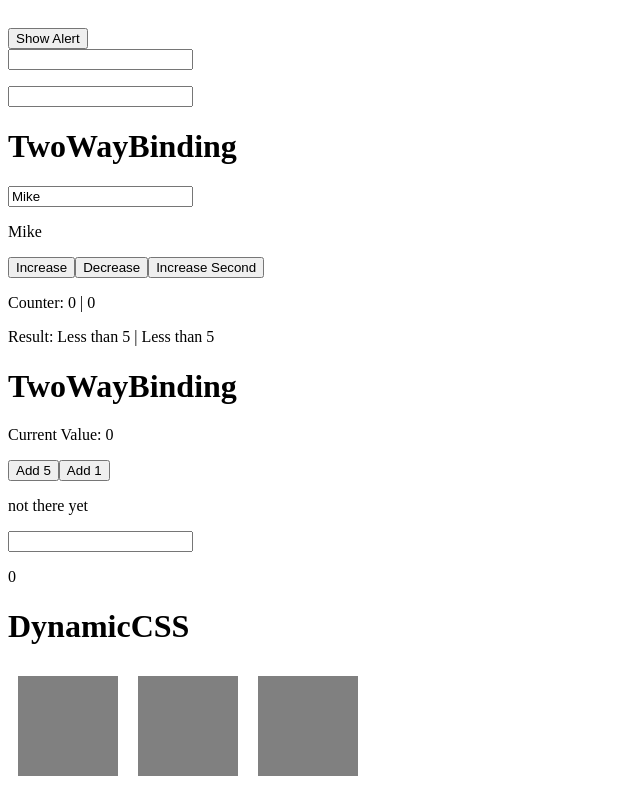
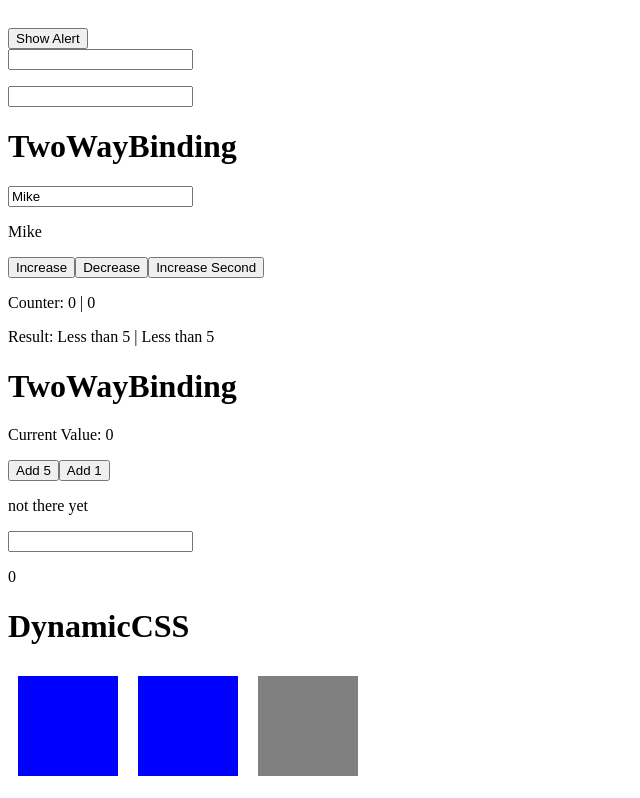
Before and after one commit to mikeliketool/vue-fundamentals, a Vue app: page / in a window 1280 px wide. Shown: the part 697-1495 px from the top of the page, without its empty margins (0-640 px from the left). Built offline with nearby package versions, Linux system fonts and the light colour scheme.

Commit message:
use an object to bind the css

```diff
--- a/src/components/DynamicCSS.vue
+++ b/src/components/DynamicCSS.vue
@@ -4,9 +4,9 @@
     <div
       class='demo'
       @click='attachRed = !attachRed'
-      :class='{red: attachRed}'
+      :class='divClasses'
     ></div>
-    <div class='demo' :class='{red: attachRed}'></div>
+    <div class='demo' :class='divClasses'></div>
     <div class='demo'></div>
   </div>
 </template>
@@ -18,6 +18,14 @@ export default {
 		return {
       title: 'DynamicCSS',
       attachRed: false
+    }
+  },
+  computed: {
+    divClasses() {
+      return {
+        red: this.attachRed,
+        blue: !this.attachRed
+      }
     }
   }
 }
```
